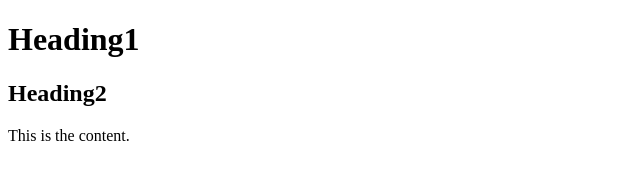
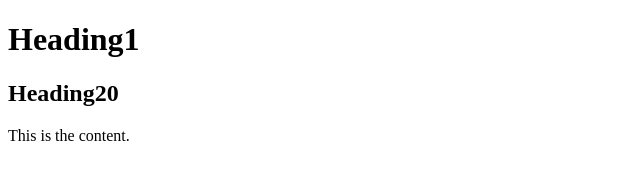
Before and after one commit to mjjsilva22/helloWorld, a plain HTML site: page index.html in a window 1280 px wide. Shown: the full height of the page, 0-640 px from the left. Drawn offline with Linux system fonts and the light colour scheme.

Commit message:
Update index.html
<h2>Heading20</h2> added

```diff
--- a/index.html
+++ b/index.html
@@ -8,7 +8,7 @@
 
 <body>
 <h1>Heading1</h1>
-  <h2>Heading2</h2>
+  <h2>Heading20</h2>
 <p>This is the content.</p>
 </body>
 
```
